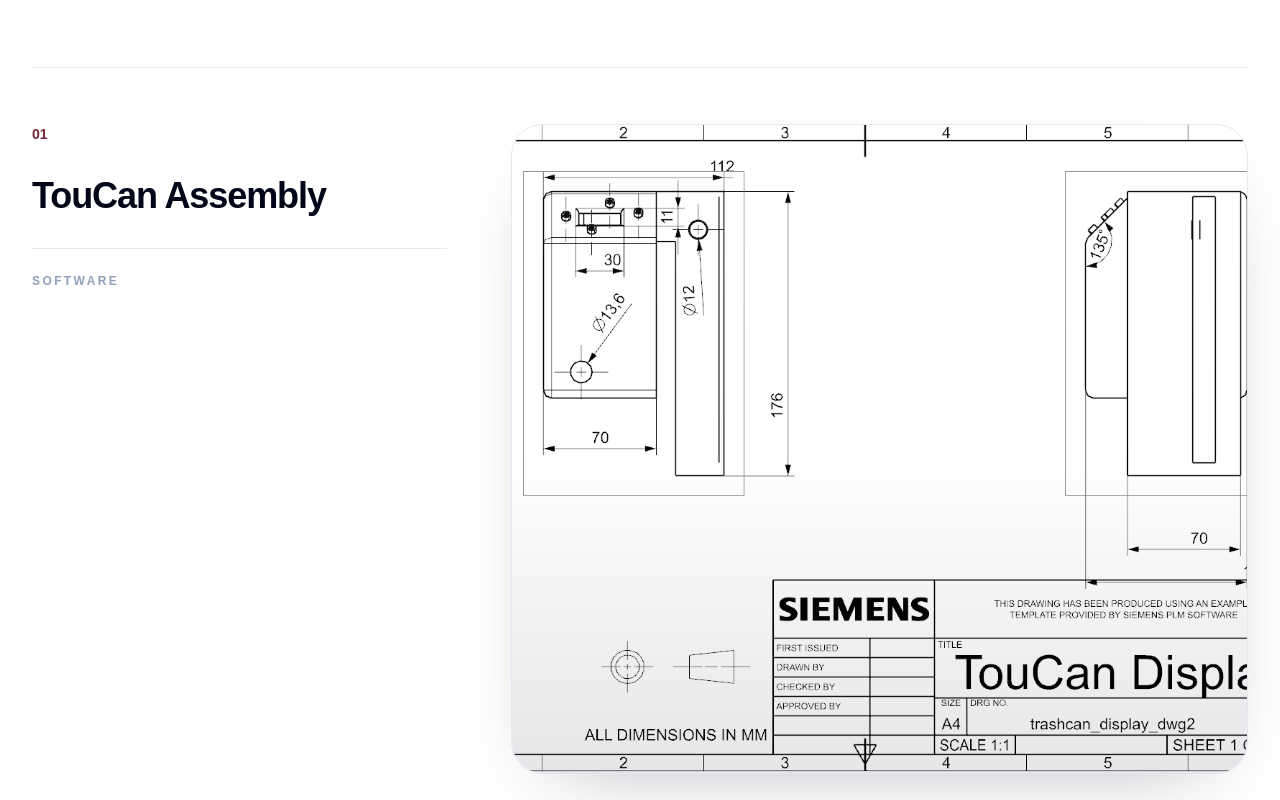
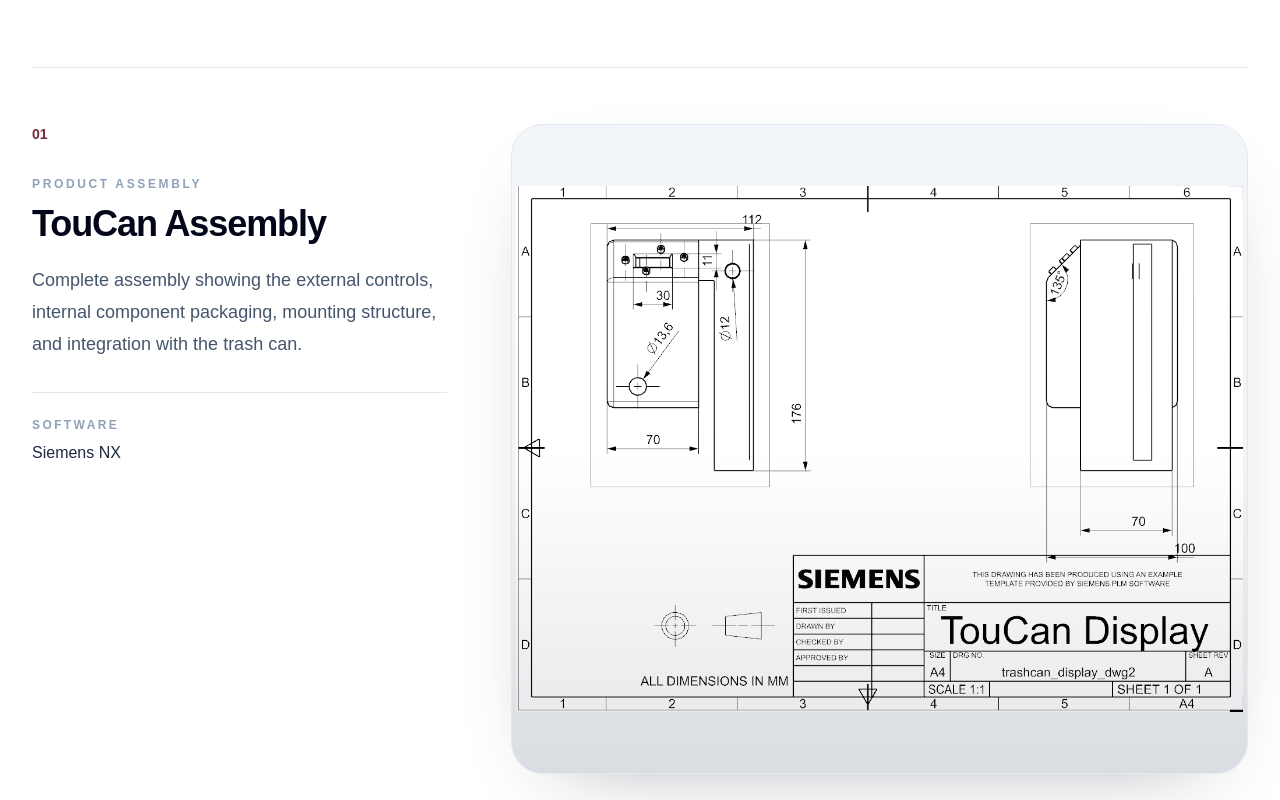
Before and after one commit to slumme-cyber/mechanical-engineering-portfolio, a Next.js app: page /design-gallery in a window 1280 px wide. Shown: the part 620-1420 px from the top of the page. Built offline with nearby package versions, Linux system fonts and the light colour scheme.

Commit message:
Refine TouCan case study and build design gallery

```diff
--- a/app/design-gallery/page.tsx
+++ b/app/design-gallery/page.tsx
@@ -4,18 +4,30 @@ import Link from "next/link";
 const cadProjects = [
   {
     title: "TouCan Assembly",
+    category: "Product Assembly",
+    software: "Siemens NX",
+    description:
+      "Complete assembly showing the external controls, internal component packaging, mounting structure, and integration with the trash can.",
     image: "/images/design-gallery/toucan-assembly.png",
-    padding: "p-6",
+    padding: "p-1",
   },
   {
     title: "Electronics Integration",
+    category: "Component Packaging",
+    software: "Siemens NX",
+    description:
+      "Detailed arrangement of the Arduino, OLED display, wiring, structural supports, and surrounding enclosure components.",
     image: "/images/design-gallery/toucan-electronics.png",
-    padding: "p-10",
+    padding: "p-2",
   },
   {
     title: "Control Housing",
+    category: "Enclosure Design",
+    software: "Siemens NX",
+    description:
+      "External housing designed to position the display and controls while protecting the electronics and maintaining a compact form.",
     image: "/images/design-gallery/toucan-housing.png",
-    padding: "p-14",
+    padding: "p-4",
   },
 ];
 
@@ -104,7 +116,7 @@ export default function CadGalleryPage() {
   fill
   priority={index === 0}
   sizes="(min-width: 1024px) 65vw, 100vw"
-                  className={`object-cover transition duration-700 group-hover:scale-[1.02] ${project.imagePosition}`}
+  className={`object-contain ${project.padding} transition duration-700 group-hover:scale-[1.02]`}
 />
 
                 <div className="pointer-events-none absolute inset-0 bg-gradient-to-t from-slate-950/10 via-transparent to-white/5" />
```
Lines whose indentation alone changed are shown as unchanged.
